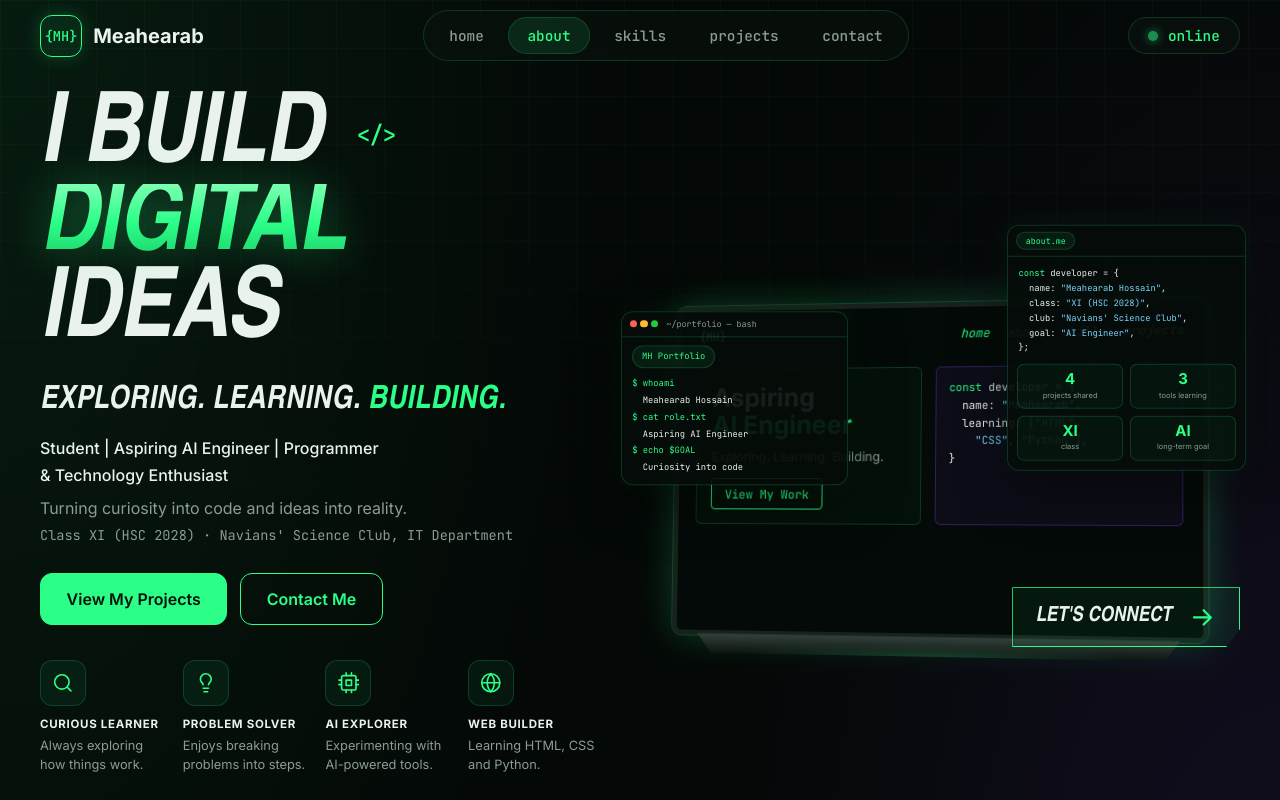
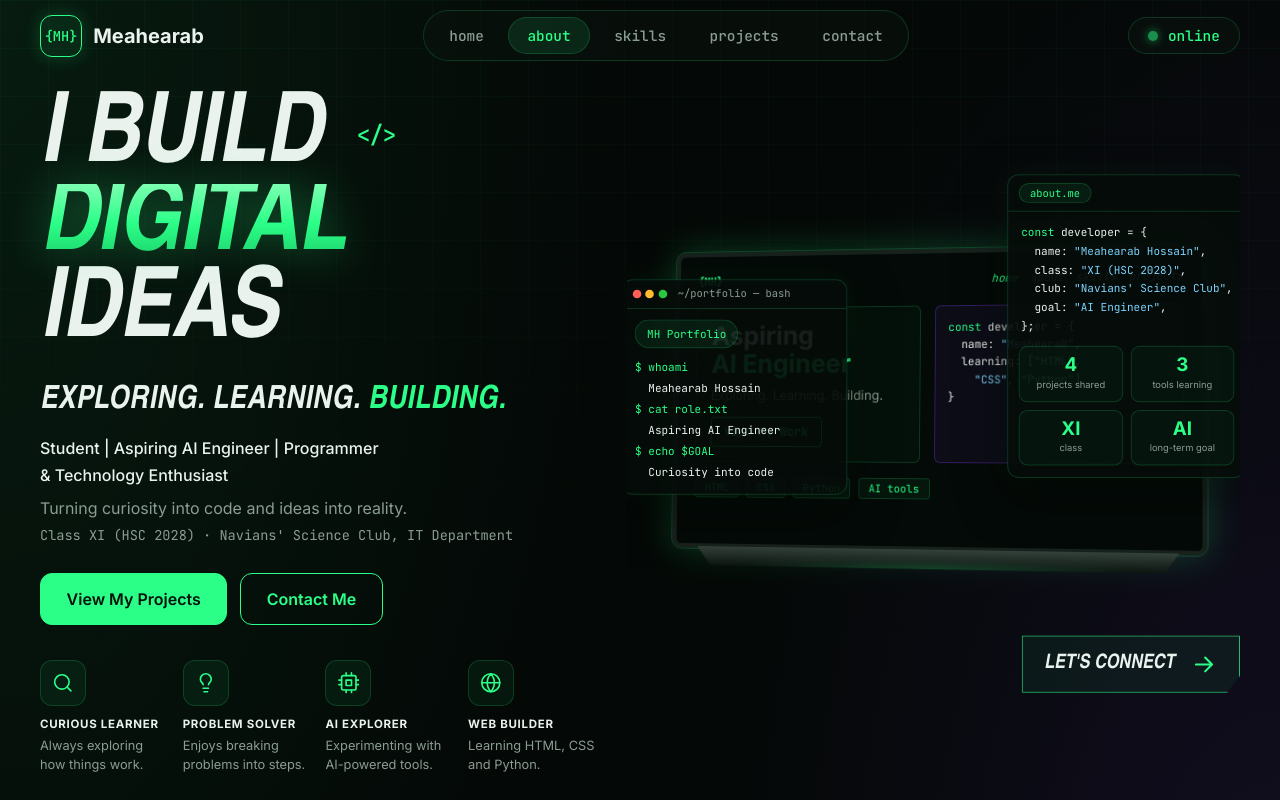
Before and after one commit to MH1321141401/portfolio.1, a plain HTML site: page index.html in a window 1280 px wide. Shown: the top 800 px of the page. Drawn offline with Linux system fonts and the light colour scheme; a web font is replaced by a local one.

Commit message:
Update index.html

```diff
--- a/index.html
+++ b/index.html
@@ -67,17 +67,19 @@ h1 em{font:500 .24em/1 var(--mono);font-style:normal;color:var(--g);vertical-ali
 .feat p{color:var(--m);font-size:.8rem;line-height:1.5}
 
 /* visual */
-.vis{position:relative;container-type:inline-size;min-height:300px}
-.win{border:1px solid var(--b);border-radius:12px;background:rgba(6,12,9,.92);box-shadow:0 18px 50px rgba(0,0,0,.5),0 0 30px rgba(43,255,136,.06);overflow:hidden;font-size:clamp(.55rem,1.4cqw,.8rem)}
+.vis{position:relative;overflow-x:clip;min-width:0}
+.stage{position:relative;width:640px;height:560px;container-type:inline-size;transform-origin:top left}
+.win{border:1px solid var(--b);border-radius:12px;background:rgba(6,12,9,.92);box-shadow:0 18px 50px rgba(0,0,0,.5),0 0 30px rgba(43,255,136,.06);overflow:hidden;font-size:11.5px}
 .bar{display:flex;align-items:center;gap:.4em;padding:.7em 1em;border-bottom:1px solid var(--b);font:400 .95em var(--mono);color:var(--m)}
 .bar i{width:.85em;height:.85em;border-radius:50%;background:#ff5f57}.bar i+i{background:#febc2e}.bar i+i+i{background:#28c840}
 .bar span{margin-left:.6em}
 .code{font:400 1em/1.7 var(--mono);white-space:pre;padding:1em 1.2em;overflow:hidden}
 .k{color:var(--g)}.s{color:#7DD3FC}.c{color:#5b6e63}.w{color:var(--t)}
-.lap{width:88%;margin:14% auto 0;transform:perspective(1500px) rotateY(-9deg) rotateX(3deg)}
-.scr{container-type:inline-size;aspect-ratio:16/10;border:.9cqw solid #18221d;outline:1px solid var(--b);border-radius:1.6cqw;background:#040a07;box-shadow:0 0 6cqw rgba(43,255,136,.22);overflow:hidden;font-size:2.5cqw;padding:3cqw}
-.mini{display:flex;justify-content:space-between;align-items:center;margin-bottom:5cqw;font:400 .8em var(--mono);color:var(--m)}
-.mini b{color:var(--g)}.mini span{display:flex;gap:1.4em}
+.lap{width:88%;margin:84px auto 0;transform:perspective(1500px) rotateY(-9deg) rotateX(3deg)}
+.scr{container-type:inline-size;aspect-ratio:16/9;border:.9cqw solid #18221d;outline:1px solid var(--b);border-radius:1.6cqw;background:#040a07;box-shadow:0 0 6cqw rgba(43,255,136,.22);overflow:hidden;font-size:2.5cqw;padding:3cqw}
+.mini{display:flex;justify-content:space-between;align-items:center;margin-bottom:4cqw;font:400 .72em var(--mono);color:var(--m)}
+.mini b{color:var(--g)}.mini span{display:flex;gap:1.1em}
+.mf{display:flex;flex-wrap:wrap;gap:1.6cqw;margin-top:3cqw}.mf span{font:400 .7em var(--mono);color:var(--g);border:1px solid var(--b);border-radius:.8cqw;padding:.3em .9em;background:rgba(43,255,136,.05)}
 .mini .on{color:var(--g)}
 .m2{display:grid;grid-template-columns:1fr 1.05fr;gap:3cqw}
 .m2 .a{border:1px solid var(--b);border-radius:1.2cqw;padding:3cqw;background:rgba(43,255,136,.03)}
@@ -87,17 +89,17 @@ h1 em{font:500 .24em/1 var(--mono);font-style:normal;color:var(--g);vertical-ali
 .m2 .cd{border:1px solid rgba(124,58,237,.35);border-radius:1.2cqw;background:rgba(124,58,237,.07);padding:2.5cqw;font:400 .72em/1.6 var(--mono);white-space:pre;overflow:hidden}
 .base{width:90%;margin:-.3cqw auto 0;height:3.2cqw;background:linear-gradient(#34413b,#0d1511);clip-path:polygon(0 0,100% 0,97% 100%,3% 100%);border-radius:0 0 2cqw 2cqw;position:relative}
 .base::after{content:"";position:absolute;left:8%;right:8%;top:100%;height:3cqw;background:radial-gradient(ellipse at top,rgba(43,255,136,.5),transparent 70%);filter:blur(6px)}
-.term{z-index:2;position:absolute;left:-1%;top:22%;width:37%;transform:translateY(0);animation:fl 7s ease-in-out infinite}
+.term{z-index:2;position:absolute;left:-1%;top:21%;width:37%;animation:fl 7s ease-in-out infinite}
 .term .code{white-space:normal;line-height:1.9}.term p{opacity:0;animation:fi .5s forwards}
 .term p:nth-child(2){animation-delay:.4s}.term p:nth-child(3){animation-delay:.9s}.term p:nth-child(4){animation-delay:1.3s}.term p:nth-child(5){animation-delay:1.8s}.term p:nth-child(6){animation-delay:2.2s}.term p:nth-child(7){animation-delay:2.6s}
 @keyframes fi{to{opacity:1}}
 .pill{display:inline-block;border:1px solid var(--b);border-radius:999px;padding:.25em 1em;margin-bottom:.8em;color:var(--g);background:rgba(43,255,136,.07)}
-.abt{z-index:2;position:absolute;right:-1%;top:3%;width:39%;animation:fl 8s ease-in-out infinite reverse}
+.abt{z-index:2;position:absolute;right:-1%;top:2%;width:39%;animation:fl 8s ease-in-out infinite reverse}
 @keyframes fl{50%{transform:translateY(-8px)}}
 .tiles{display:grid;grid-template-columns:1fr 1fr;gap:.7em;padding:0 1em 1em}
 .tiles div{border:1px solid var(--b);border-radius:.8em;padding:.7em;text-align:center;background:rgba(43,255,136,.04)}
 .tiles b{display:block;color:var(--g);font:700 1.7em/1.1 var(--body)}.tiles span{color:var(--m);font-size:.85em}
-.lets{z-index:2;position:absolute;right:0;bottom:2%;display:flex;align-items:center;gap:1rem;padding:.9rem 1.4rem;border:1px solid var(--g);background:rgba(43,255,136,.06);font:italic 700 1.3rem/1 var(--disp);text-transform:uppercase;clip-path:polygon(0 0,100% 0,100% 70%,94% 100%,0 100%);transition:background .2s}
+.lets{white-space:nowrap;z-index:2;position:absolute;right:0;bottom:2%;display:flex;align-items:center;gap:1rem;padding:.9rem 1.4rem;border:1px solid var(--g);background:rgba(43,255,136,.06);font:italic 700 1.3rem/1 var(--disp);text-transform:uppercase;clip-path:polygon(0 0,100% 0,100% 70%,94% 100%,0 100%);transition:background .2s}
 .lets:hover{background:rgba(43,255,136,.16)}.lets .ic{width:1.8rem;height:1.8rem}
 
 /* sections */
@@ -149,7 +151,7 @@ h1 em{font:500 .24em/1 var(--mono);font-style:normal;color:var(--g);vertical-ali
   .menu{position:fixed;top:calc(var(--nav) - 4px);left:.75rem;right:.75rem;flex-direction:column;border-radius:18px;background:#0a130e;padding:.5rem;box-shadow:0 20px 40px rgba(0,0,0,.5);opacity:0;visibility:hidden;transform:translateY(-10px);transition:.25s}
   .menu.open{opacity:1;visibility:visible;transform:none}.menu a{min-height:48px;display:flex;align-items:center;border-radius:12px}
   .hero{min-height:auto}.hero-in{grid-template-columns:1fr;gap:2.5rem}
-  .term,.abt,.lets{display:none}.lap{width:86%;margin-top:4%}
+
   .vis{order:2}
 }
 @media (max-width:700px){
@@ -160,7 +162,7 @@ h1 em{font:500 .24em/1 var(--mono);font-style:normal;color:var(--g);vertical-ali
   .btns .btn{flex:1 1 calc(50% - .4rem);padding-inline:1rem}
   .skills{grid-template-columns:1fr;gap:.7rem}
   .sk{flex-direction:row;align-items:center;min-height:0;padding:1rem 1.1rem}.sk .lv{margin:0 0 0 auto}
-  .abox{padding:1.3rem}.lap{width:100%}
+  .abox{padding:1.3rem}
 }
 @media (max-width:360px){.btns .btn{flex-basis:100%}}
 @media (prefers-reduced-motion:reduce){html{scroll-behavior:auto}*,*::before,*::after{animation:none!important;transition:none!important}.term p{opacity:1}}
@@ -209,7 +211,7 @@ h1 em{font:500 .24em/1 var(--mono);font-style:normal;color:var(--g);vertical-ali
       <li><div class="bx"><svg class="ic"><use href="#i-globe"/></svg></div><h3>Web Builder</h3><p>Learning HTML, CSS and Python.</p></li>
     </ul>
   </div>
-  <div class="vis" aria-hidden="true">
+  <div class="vis" id="vis" aria-hidden="true"><div class="stage" id="stage">
     <div class="win term"><div class="bar"><i></i><i></i><i></i><span>~/portfolio — bash</span></div>
       <div class="code"><p><span class="pill">MH Portfolio</span></p><p><span class="k">$ whoami</span></p><p class="w">&nbsp;&nbsp;Meahearab Hossain</p><p><span class="k">$ cat role.txt</span></p><p class="w">&nbsp;&nbsp;Aspiring AI Engineer</p><p><span class="k">$ echo $GOAL</span></p><p class="w">&nbsp;&nbsp;Curiosity into code</p></div></div>
     <div class="lap"><div class="scr">
@@ -219,7 +221,7 @@ h1 em{font:500 .24em/1 var(--mono);font-style:normal;color:var(--g);vertical-ali
   name: <span class="s">"Meahearab"</span>,
   learning: [<span class="s">"HTML"</span>,
     <span class="s">"CSS"</span>, <span class="s">"Python"</span>],
-}</div></div></div><div class="base"></div></div>
+}</div></div><div class="mf"><span>HTML</span><span>CSS</span><span>Python</span><span>AI tools</span></div></div><div class="base"></div></div>
     <div class="win abt"><div class="bar"><span class="pill" style="margin:0">about.me</span></div>
       <div class="code"><span class="k">const</span> developer = {
   name: <span class="s">"Meahearab Hossain"</span>,
@@ -229,7 +231,7 @@ h1 em{font:500 .24em/1 var(--mono);font-style:normal;color:var(--g);vertical-ali
 };</div>
       <div class="tiles"><div><b>4</b><span>projects shared</span></div><div><b>3</b><span>tools learning</span></div><div><b>XI</b><span>class</span></div><div><b>AI</b><span>long-term goal</span></div></div></div>
     <a class="lets" href="#contact" tabindex="-1">Let's connect <svg class="ic"><use href="#i-arr"/></svg></a>
-  </div>
+  </div></div>
 </div></section>
 
 <section id="about" class="sec"><div class="wrap">
@@ -326,6 +328,9 @@ h1 em{font:500 .24em/1 var(--mono);font-style:normal;color:var(--g);vertical-ali
   ls.forEach(function(a){a.addEventListener('click',function(){set(false)})});
   addEventListener('keydown',function(e){if(e.key==='Escape')set(false)});
   addEventListener('resize',function(){if(innerWidth>1000)set(false)});
+  var vis=document.getElementById('vis'),st=document.getElementById('stage');
+  function fit(){var w=vis.clientWidth,k=Math.min(w/640,1);st.style.transform='scale('+k+')';st.style.marginLeft=Math.max(0,(w-640*k)/2)+'px';vis.style.height=(560*k)+'px'}
+  fit();addEventListener('resize',fit);addEventListener('load',fit);
   if('IntersectionObserver' in window){
     document.documentElement.classList.add('js');
     var io=new IntersectionObserver(function(es){es.forEach(function(e){if(!e.isIntersecting)return;var el=e.target;io.unobserve(el);el.classList.add('in');
```
